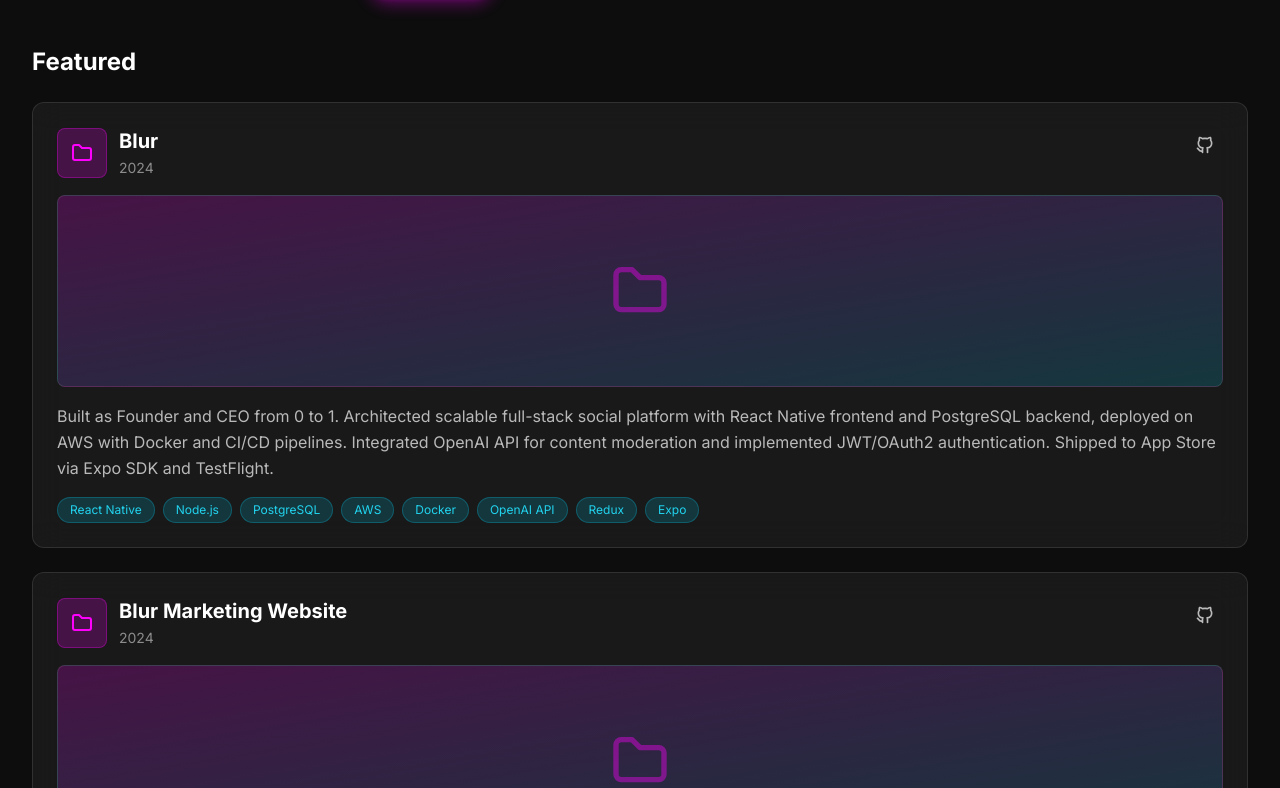
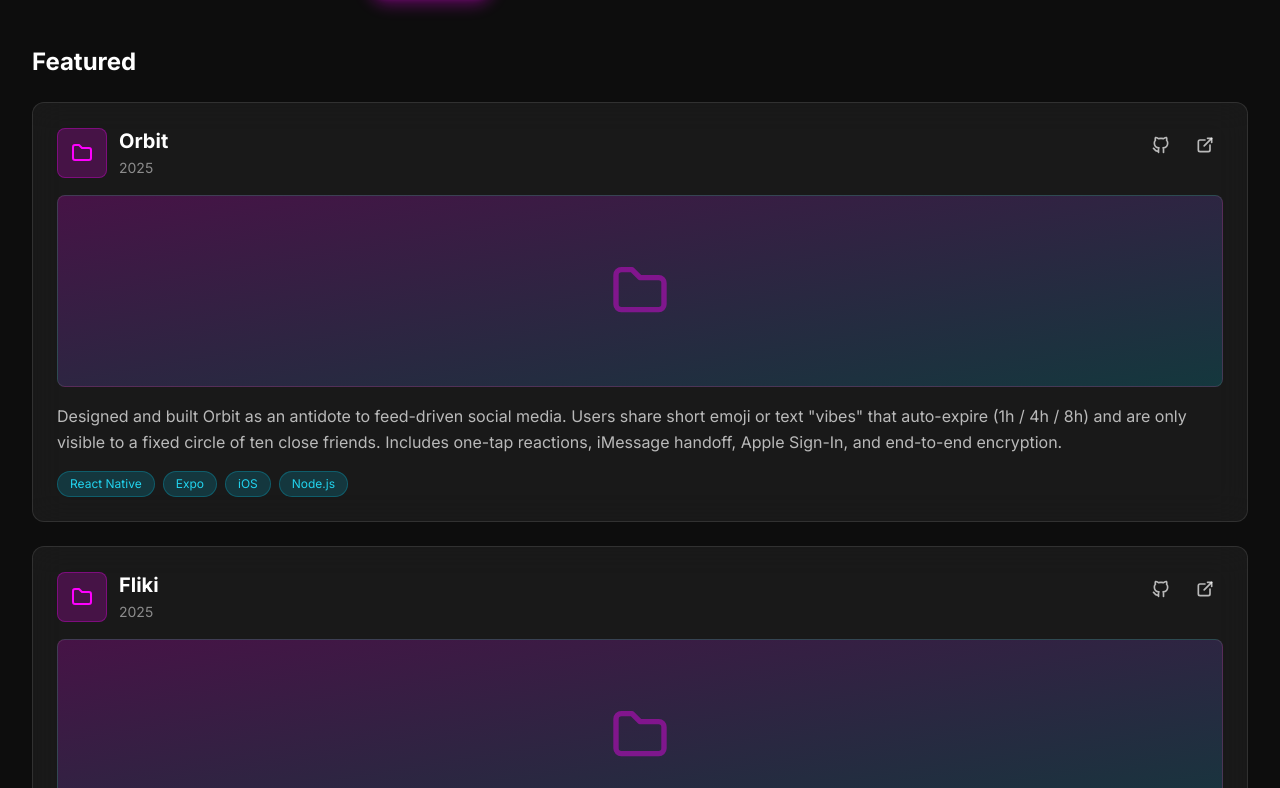
Before and after one commit to taenam1214/taenam1214.github.io, a React (Create React App) app: page / in a window 1280 px wide. Shown: the part 4732-5520 px from the top of the page. Built offline with nearby package versions, Linux system fonts and the light colour scheme.

Commit message:
add Orbit and Fliki as featured projects, link Kairos AI demo

```diff
--- a/src/data/projects.js
+++ b/src/data/projects.js
@@ -1,6 +1,32 @@
 export const projects = [
   {
     id: 1,
+    title: 'Orbit',
+    description: 'A close-friends social app for sharing auto-expiring status "vibes" with your inner circle of ten — no feeds, no follower counts.',
+    longDescription: 'Designed and built Orbit as an antidote to feed-driven social media. Users share short emoji or text "vibes" that auto-expire (1h / 4h / 8h) and are only visible to a fixed circle of ten close friends. Includes one-tap reactions, iMessage handoff, Apple Sign-In, and end-to-end encryption.',
+    image: null,
+    technologies: ['React Native', 'Expo', 'iOS', 'Node.js'],
+    category: 'web',
+    featured: true,
+    github: 'https://github.com/taenam1214/Orbit',
+    demo: 'https://stayinorbit.app',
+    year: '2025',
+  },
+  {
+    id: 2,
+    title: 'Fliki',
+    description: 'A movie and TV ranking app that builds personalized leaderboards through head-to-head comparisons instead of star ratings.',
+    longDescription: 'Built Fliki to replace imprecise star ratings with a comparison-driven ranking system. Users pick between two titles at a time to climb personalized leaderboards, follow friends, join spoiler-free discussions, and get recommendations tuned to their actual taste.',
+    image: null,
+    technologies: ['React Native', 'Expo', 'iOS', 'Node.js'],
+    category: 'web',
+    featured: true,
+    github: 'https://github.com/FlikiApp/FlikiApp',
+    demo: 'https://flikiapp.com',
+    year: '2025',
+  },
+  {
+    id: 3,
     title: 'Blur',
     description: 'A social platform serving 2,000+ users with real-time content moderation and secure authentication.',
     longDescription: 'Built as Founder and CEO from 0 to 1. Architected scalable full-stack social platform with React Native frontend and PostgreSQL backend, deployed on AWS with Docker and CI/CD pipelines. Integrated OpenAI API for content moderation and implemented JWT/OAuth2 authentication. Shipped to App Store via Expo SDK and TestFlight.',
@@ -13,7 +39,7 @@
     year: '2024',
   },
   {
-    id: 2,
+    id: 4,
     title: 'Blur Marketing Website',
     description: 'Marketing website for Blur app built with Next.js and deployed on Vercel, driving 3,000+ user signups.',
     longDescription: 'Designed the UI/UX in Figma and implemented the Blur Marketing website using React and Next.js from 0 to 1. Delivered responsive, SEO-friendly, and performant web experience deployed on Vercel.',
@@ -26,7 +52,7 @@
     year: '2024',
   },
   {
-    id: 3,
+    id: 5,
     title: 'Kairos AI',
     description: 'An agentic market-entry intelligence platform that analyzes competitors and market segments autonomously.',
     longDescription: 'Built KairosAI, an agentic market-entry intelligence platform that autonomously analyzes competitors and market segments to deliver executive dashboards and action plans 10x faster and more accurate than manual research.',
@@ -35,11 +61,11 @@
     category: 'web',
     featured: true,
     github: 'https://github.com/taenam1214/market-entry-intel-platform',
-    demo: null,
+    demo: 'https://kairosai.world',
     year: '2024',
   },
   {
-    id: 4,
+    id: 6,
     title: 'Forbes.com/quotes',
     description: 'Rebuilt Forbes quotes page serving 1.8M+ monthly users with 35% faster load times.',
     longDescription: 'Rebuilt Forbes.com/quotes using React, Next.js, Node.js, and Redis caching with server-side rendering. Improved page load speed by 35%, refactored 10+ React components, and optimized GraphQL queries across 15 endpoints.',
@@ -52,7 +78,7 @@
     year: '2024',
   },
   {
-    id: 5,
+    id: 7,
     title: 'Visual Learning Model',
     description: 'CNN/RNN-based video analysis system with real-time object detection, reducing analysis time by 32%.',
     longDescription: 'Implemented Visual Learning Model using CNNs and RNNs for video analysis at People and Robotics Lab. Leveraged Detic for real-time object detection, improving video summarization accuracy and reducing analysis time by 32%.',
```
